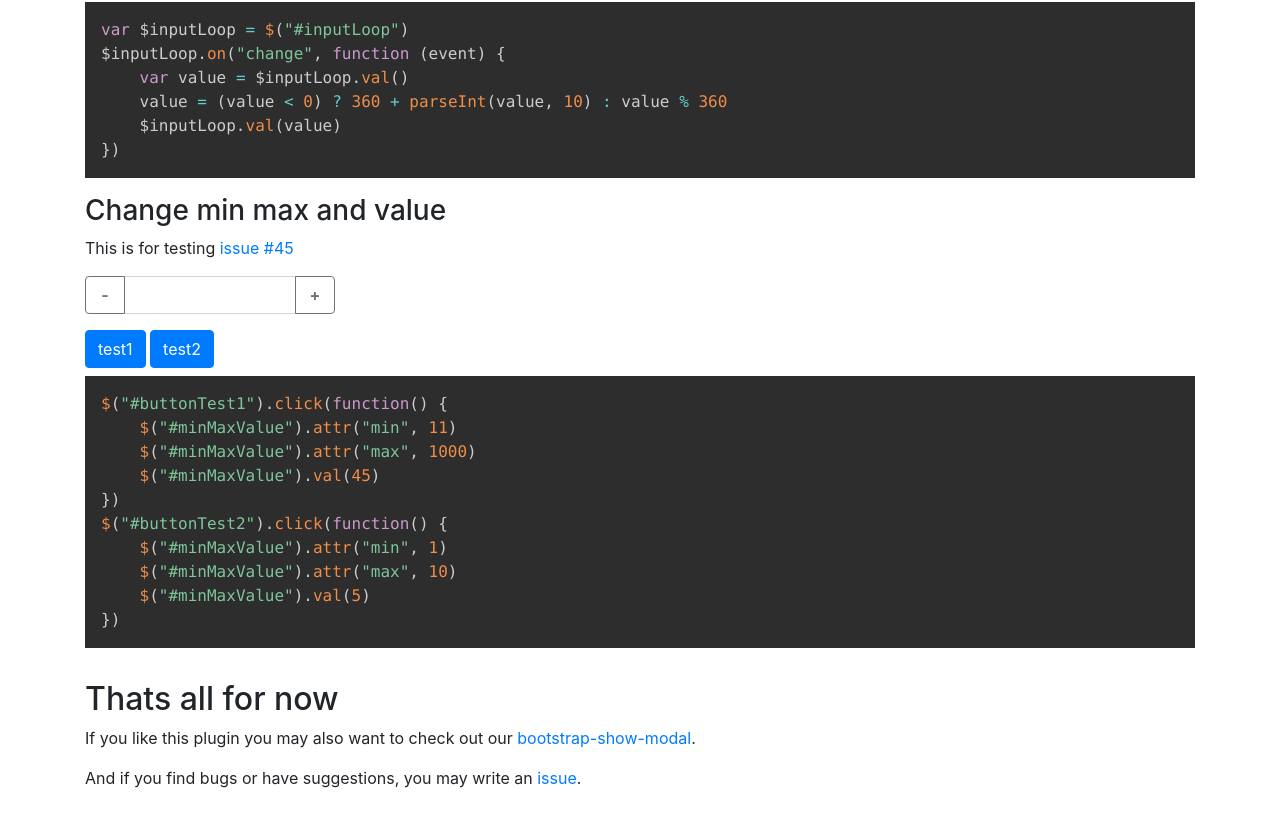
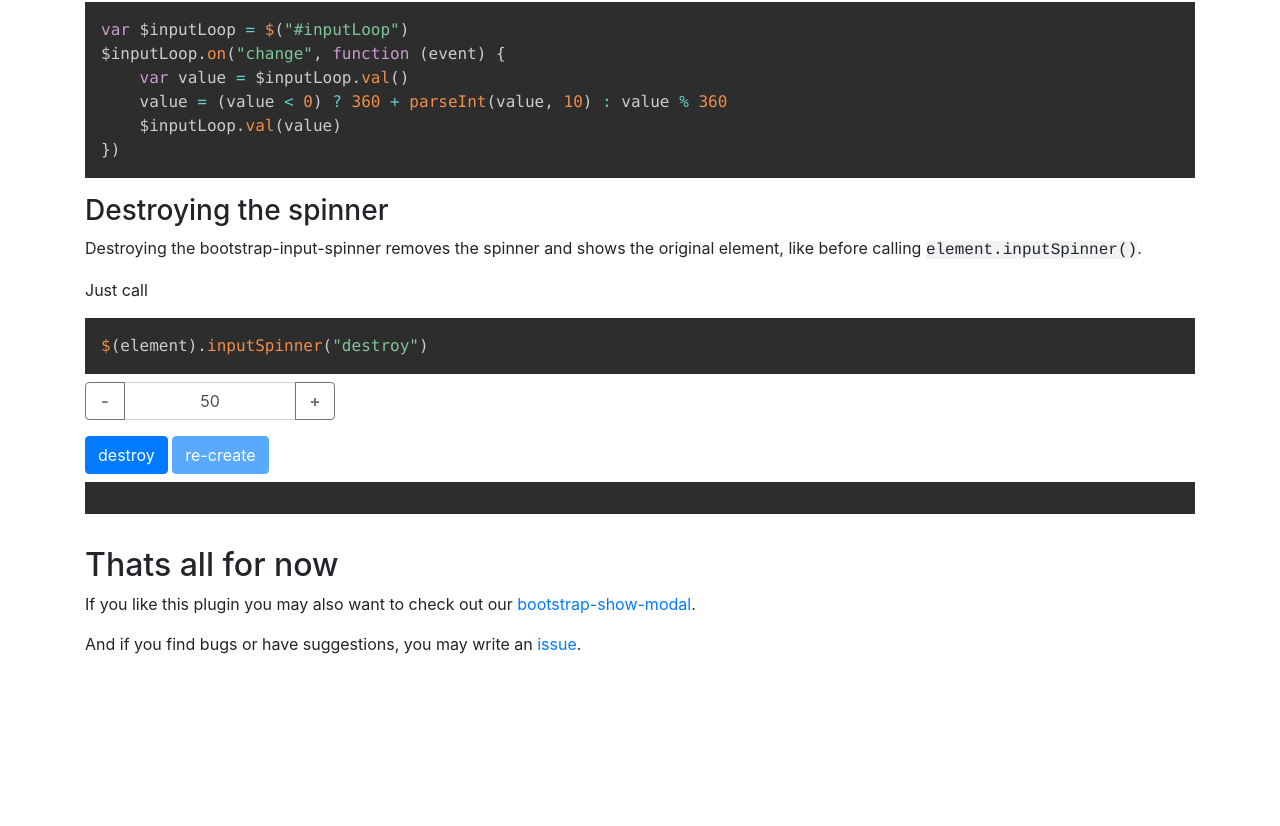
Before and after one commit to shaack/bootstrap-input-spinner, a website: page index.html in a window 1280 px wide. Shown: the part 5074-5900 px from the top of the page. After the commit the page ends 5794 px from the top, so only its background shows below. Drawn offline with nearby package versions, Linux system fonts and the light colour scheme.

Commit message:
removed $.fn.InputSpinner (deprecated)

```diff
--- a/index.html
+++ b/index.html
@@ -284,24 +284,17 @@ $inputLoop.on("change", function (event) {
     value = (value < 0) ? 360 + parseInt(value, 10) : value % 360
     $inputLoop.val(value)
 })</code></pre>
-    <h3>Change min max and value</h3>
-    <p>This is for testing <a href="https://github.com/shaack/bootstrap-input-spinner/issues/45">issue #45</a></p>
+    <h3>Destroying the spinner</h3>
+    <p>Destroying the bootstrap-input-spinner removes the spinner and shows the original element, like before calling
+        <span class="code">element.inputSpinner()</span>.</p>
+    <p>Just call</p>
+    <pre><code class="language-javascript">$(element).inputSpinner("destroy")</code></pre>
     <div class="mb-3">
-        <input type="number" id="minMaxValue"/>
+        <input type="number" id="inputDestroyCreate" value="50"/>
     </div>
-    <button id="buttonTest1" class="btn btn-primary">test1</button>
-    <button id="buttonTest2" class="btn btn-primary">test2</button>
-    <pre>
-<code class="language-javascript">$("#buttonTest1").click(function() {
-    $("#minMaxValue").attr("min", 11)
-    $("#minMaxValue").attr("max", 1000)
-    $("#minMaxValue").val(45)
-})
-$("#buttonTest2").click(function() {
-    $("#minMaxValue").attr("min", 1)
-    $("#minMaxValue").attr("max", 10)
-    $("#minMaxValue").val(5)
-})</code></pre>
+    <button id="buttonDestroy" class="btn btn-primary">destroy</button>
+    <button id="buttonCreate" disabled="disabled" class="btn btn-primary">re-create</button>
+    <pre><code class="language-javascript"></code></pre>
     <h2>Thats all for now</h2>
     <p>If you like this plugin you may also want to check out our <a
             href="https://shaack.com/projekte/bootstrap-show-modal/">bootstrap-show-modal</a>.</p>
@@ -384,15 +377,11 @@ $("#buttonTest2").click(function() {
     })
 </script>
 <script>
-    $("#buttonTest1").click(function() {
-        $("#minMaxValue").attr("min", 11)
-        $("#minMaxValue").attr("max", 1000)
-        $("#minMaxValue").val(45)
-    })
-    $("#buttonTest2").click(function() {
-        $("#minMaxValue").attr("min", 1)
-        $("#minMaxValue").attr("max", 10)
-        $("#minMaxValue").val(5)
+    var $buttonDestroy = $("#buttonDestroy")
+    var $buttonCreate = $("#buttonCreate")
+    var $inputDestroyCreate = $("#inputDestroyCreate")
+    $buttonDestroy.click(function() {
+        $inputDestroyCreate.inputSpinner("destroy")
     })
 </script>
 </body>
```
Also changed, not shown: src/bootstrap-input-spinner.js.
